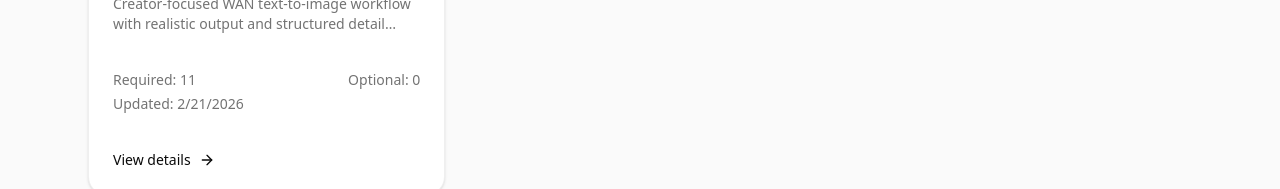
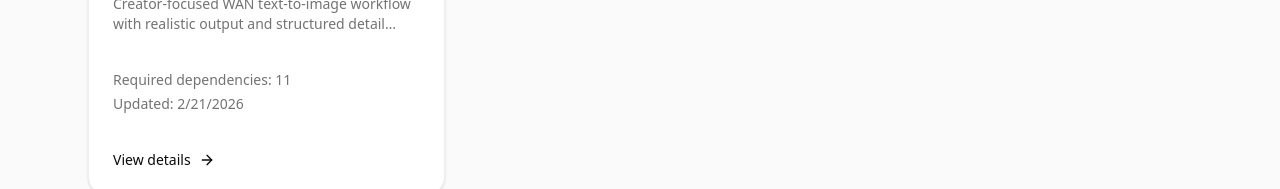
Before and after one commit to MPSimon/ComfyWizardUI, a Next.js app: page /workflows in a window 1280 px wide. Shown: the part 638-827 px from the top of the page. Built offline with nearby package versions, Linux system fonts and the light colour scheme.

Commit message:
Remove optional dependency count from hub workflow cards

```diff
--- a/src/components/shared/workflow-card.tsx
+++ b/src/components/shared/workflow-card.tsx
@@ -46,8 +46,7 @@ export function WorkflowCard({ workflow, hrefBase, emphasizeImage = false }: Wor
         </CardHeader>
         <CardContent className="pb-3 text-sm text-muted-foreground">
           <div className="flex items-center justify-between">
-            <span>Required: {workflow.dependencyCounts.required}</span>
-            <span>Optional: {workflow.dependencyCounts.optional}</span>
+            <span>Required dependencies: {workflow.dependencyCounts.required}</span>
           </div>
           <div className="mt-1">Updated: {new Date(workflow.updatedAt).toLocaleDateString()}</div>
         </CardContent>
```
Also changed, not shown: 1 other file (tests, documents, lock files or other folders).
